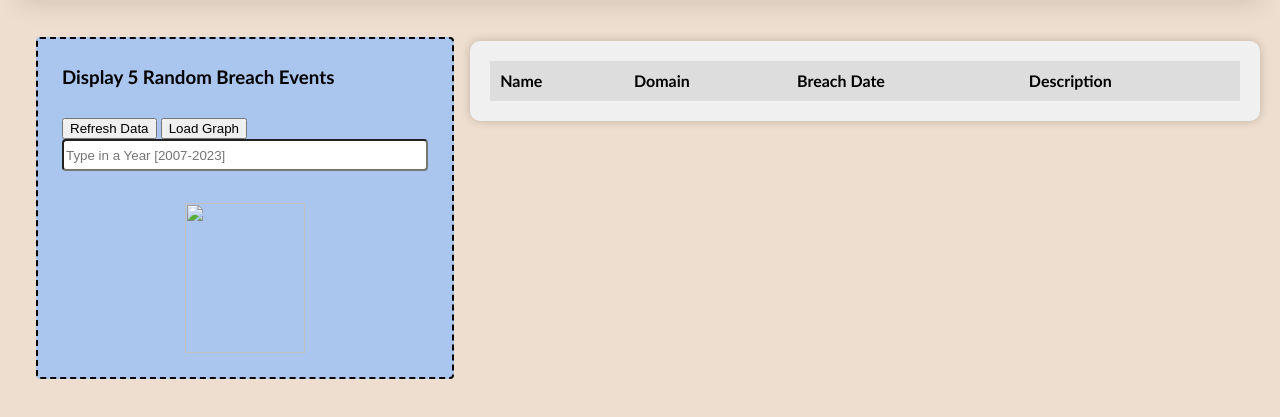
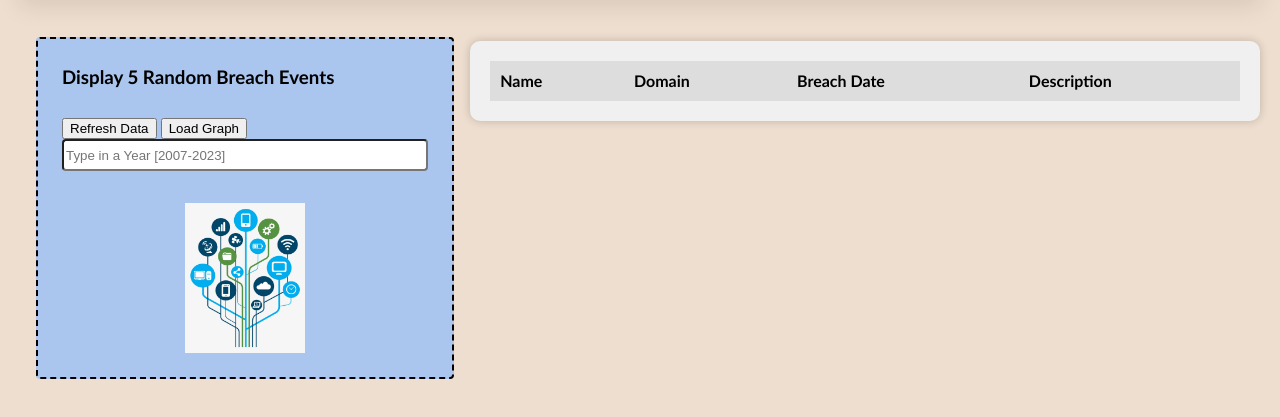
Before and after one commit to Laurenml/FinalProject377, a plain HTML site: page index.html in a window 1280 px wide. Shown: the part 95-512 px from the top of the page. Drawn offline with nearby package versions, Linux system fonts and the light colour scheme; the site is published under a folder, as on GitHub Pages, so addresses that start at the root find nothing; no server answers.

Commit message:
image fix

```diff
--- a/index.html
+++ b/index.html
@@ -26,7 +26,7 @@
 
 
         </form>
-        <center><img height = "150" width = "120" src='/tech.png' /></center>
+        <center><img height = "150" width = "120" src='tech.png' /></center>
         <div id="results"></div>
                 </form>
             </div>
```
